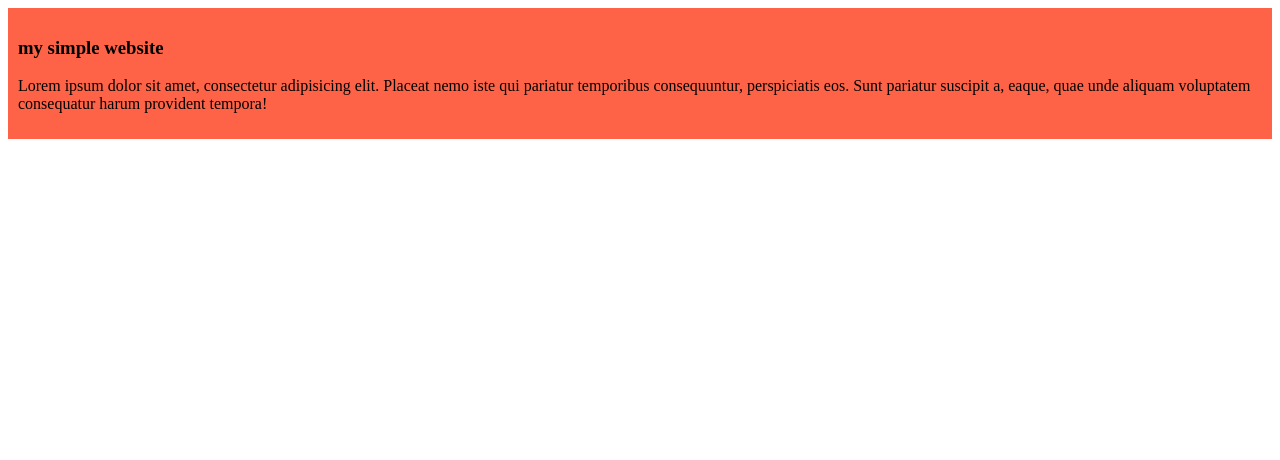
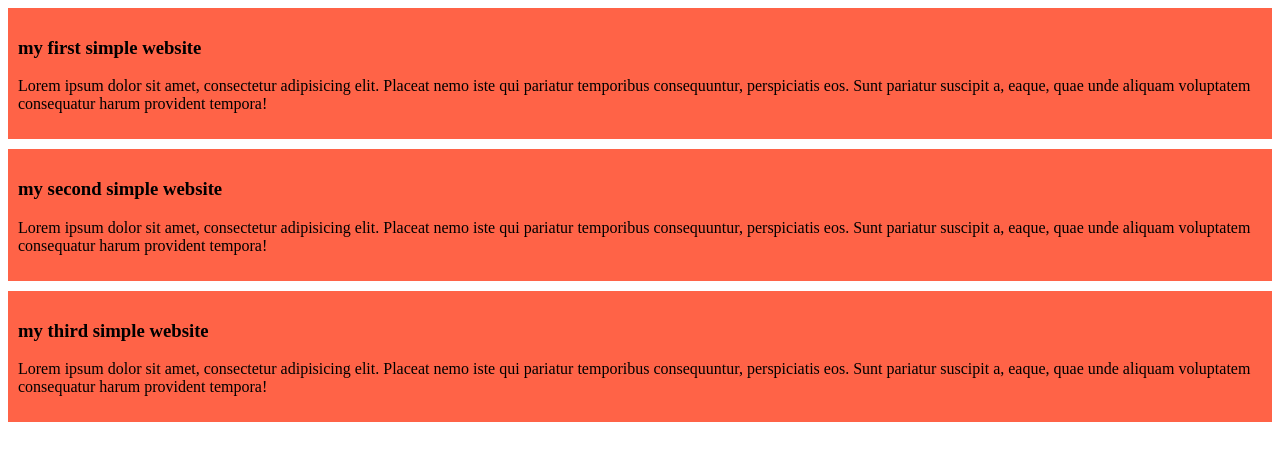
Before and after one commit to MDMuslehUddin349/my-simple-website, a plain HTML site: page index.html in a window 1280 px wide. Drawn offline with Linux system fonts and the light colour scheme.

Commit message:
my second and third blog

```diff
--- a/index.html
+++ b/index.html
@@ -8,7 +8,15 @@
 </head>
 <body>
     <div>
-        <h3>my simple website</h3>
+        <h3>my first simple website</h3>
+        <p>Lorem ipsum dolor sit amet, consectetur adipisicing elit. Placeat nemo iste qui pariatur temporibus consequuntur, perspiciatis eos. Sunt pariatur suscipit a, eaque, quae unde aliquam voluptatem consequatur harum provident tempora!</p>
+    </div>
+    <div>
+        <h3>my second simple website</h3>
+        <p>Lorem ipsum dolor sit amet, consectetur adipisicing elit. Placeat nemo iste qui pariatur temporibus consequuntur, perspiciatis eos. Sunt pariatur suscipit a, eaque, quae unde aliquam voluptatem consequatur harum provident tempora!</p>
+    </div>
+    <div>
+        <h3>my third simple website</h3>
         <p>Lorem ipsum dolor sit amet, consectetur adipisicing elit. Placeat nemo iste qui pariatur temporibus consequuntur, perspiciatis eos. Sunt pariatur suscipit a, eaque, quae unde aliquam voluptatem consequatur harum provident tempora!</p>
     </div>
 
--- a/styles/blog.css
+++ b/styles/blog.css
@@ -1,4 +1,5 @@
 div{
     background-color: tomato;
     padding: 10px;
+    margin-bottom: 10px;
 }
```
